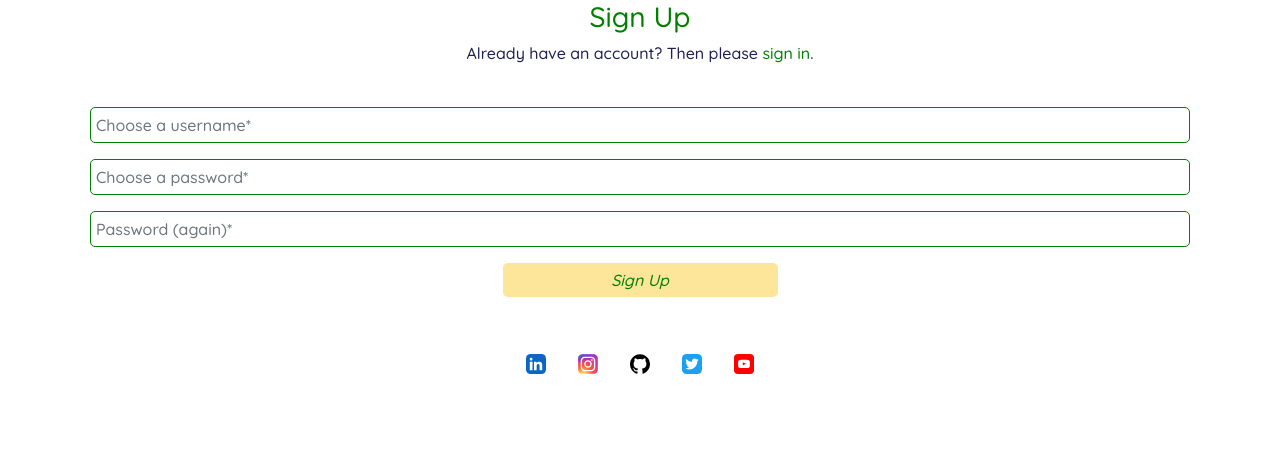
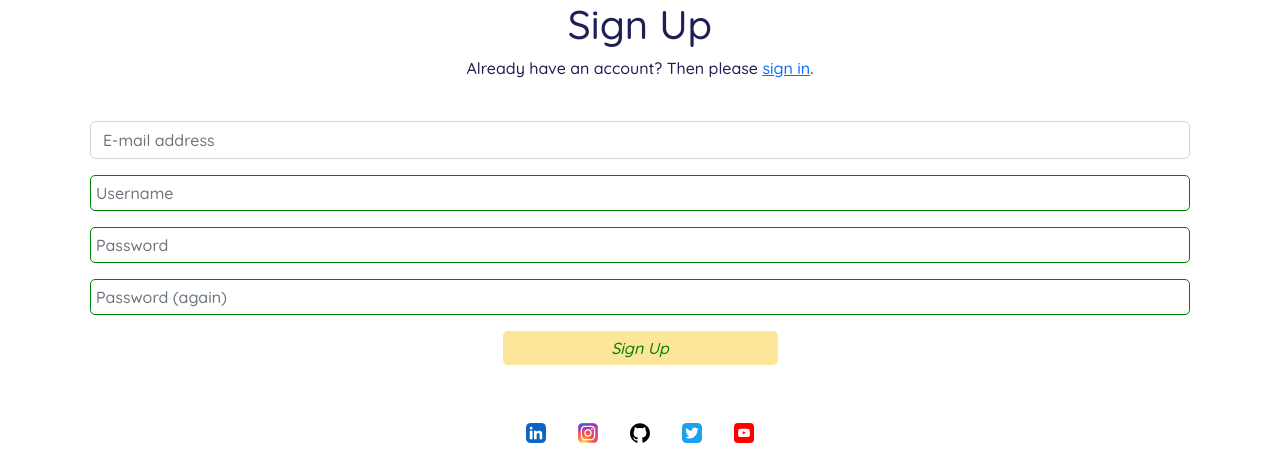
Before and after one commit to moabdelbasset/PicnicFriends, a Django app: page /accounts/signup/ in a window 1280 px wide. Shown: the part 64-515 px from the top of the page. Run offline with Django 3.2, Linux system fonts and the light colour scheme; some libraries are stand-ins or nearby versions.

Commit message:
Fix signup form issue

```diff
--- a/templates/allauth/account/signup.html
+++ b/templates/allauth/account/signup.html
@@ -4,31 +4,33 @@
 
 {% block content %}
 <div class="container text-center">
-  <h3 class="sign-in">{% trans "Sign Up" %}</h3>
+  <h1>{% trans "Sign Up" %}</h1>
 
-  <p>{% blocktrans %}Already have an account? Then please <a class="link" href="{{ login_url }}">sign in</a>.{% endblocktrans %}</p>
+  <p>{% blocktrans %}Already have an account? Then please <a href="{{ login_url }}">sign in</a>.{% endblocktrans %}</p>
 
-  <form class="form p-2" id="signup_form" method="post" action="/accounts/login/">
-    {% csrf_token %}
+  <form class="form p-2" id="signup_form" method="post" action="/accounts/signup/">
     <input type="hidden" name="csrfmiddlewaretoken"
-      value="CNuxaXL0zBmVEc1vr1eZ9B0bLEeWyGDklwDoU32SejnjGog80iJnvBhTy6cKkglh">
+      value="ehlNVZcLxxbpGpxcDp9ZT9qHcoGF5AmebNMbb9ctNrlrMuWraF2n25uHgK7tTZSc">
+
 
     <div id="div_id_email" class="mb-3"> <label for="id_email" class="form-label requiredField">
-        Username<span class="asteriskField">*</span> </label> <input type="text" name="username" placeholder="Choose a username*"
-        autocomplete="username" minlength="4" maxlength="150" class="textinput form-control" required="" id="id_username">
+        E-mail<span class="asteriskField">*</span> </label> <input type="email" name="email"
+        placeholder="E-mail address" autocomplete="email" class="textinput form-control" required="" id="id_email">
     </div>
+    <div id="div_id_username" class="mb-3"> <label for="id_username" class="form-label requiredField">
+        Username<span class="asteriskField">*</span> </label> <input type="text" name="username" placeholder="Username"
+        autocomplete="username" minlength="4" maxlength="150" class="textinput form-control" required=""
+        id="id_username"> </div>
     <div id="div_id_password1" class="mb-3"> <label for="id_password1" class="form-label requiredField">
         Password<span class="asteriskField">*</span> </label> <input type="password" name="password1"
-        placeholder="Choose a password*" autocomplete="new-password" class="passwordinput form-control" required=""
+        placeholder="Password" autocomplete="new-password" class="passwordinput form-control" required=""
         id="id_password1"> </div>
     <div id="div_id_password2" class="mb-3"> <label for="id_password2" class="form-label requiredField">
         Password (again)<span class="asteriskField">*</span> </label> <input type="password" name="password2"
-        placeholder="Password (again)*" autocomplete="new-password" class="passwordinput form-control" required=""
+        placeholder="Password (again)" autocomplete="new-password" class="passwordinput form-control" required=""
         id="id_password2"> </div>
 
-        {% if redirect_field_value %}
-        <input type="hidden" name="{{ redirect_field_name }}" value="{{ redirect_field_value }}" />
-        {% endif %}
+
     <button type="submit" class="btn btn-primary w-25">Sign Up</button>
   </form>
 </div>
```
